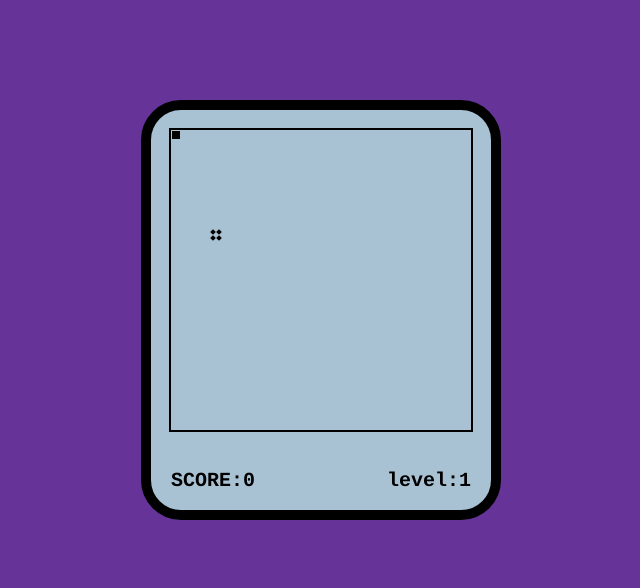
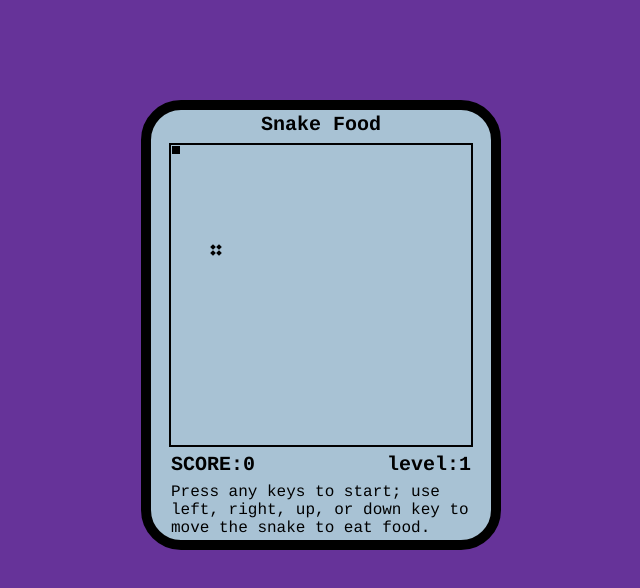
Before and after one commit to jianmingtu/SimpleTypeScriptGame, a website built with webpack: page src/index.html in a window 1280 px wide. Shown: the whole page, without its empty margins (319-959 px from the left). Built offline with nearby package versions, Linux system fonts and the light colour scheme.

```diff
--- a/package.json
+++ b/package.json
@@ -7,6 +7,7 @@
     "test": "echo \"Error: no test specified\" && exit 1",
     "build": "webpack --config webpack.prod.js",
     "start": "node server.js",
+    "dev": "webpack serve --open chrome.exe",
     "heroku-postbuild": "webpack --config webpack.prod.js"
   },
   "keywords": [],
--- a/src/index.html
+++ b/src/index.html
@@ -2,12 +2,17 @@
 <html lang="zh">
 <head>
     <meta charset="UTF-8">
-    <title>贪食蛇</title>
+    <title>Greedy Snake</title>
 </head>
 <body>
 
 <!--创建游戏的主容器-->
 <div id="main">
+
+    <div>
+        Snake Food
+    </div>
+
     <!--设置游戏的舞台-->
     <div id="stage">
         <!--设置蛇-->
@@ -37,6 +42,10 @@
         </div>
     </div>
 
+    <div id="description">
+        Press any keys to start; use left, right, up, or down key to move the snake to eat food.
+    </div>
+
 </div>
 
 
--- a/src/moduls/Snake.ts
+++ b/src/moduls/Snake.ts
@@ -33,7 +33,7 @@
         // X的值的合法范围0-290之间
         if(value < 0 || value > 290){
             // 进入判断说明蛇撞墙了
-            throw new Error('蛇撞墙了！');
+            throw new Error('Snake hits walls！');
         }
 
         // 修改x时，是在修改水平坐标，蛇在左右移动，蛇在向左移动时，不能向右掉头，反之亦然
--- a/src/style/index.less
+++ b/src/style/index.less
@@ -17,7 +17,7 @@
 //设置主窗口的样式
 #main{
   width: 360px;
-  height: 420px;
+  height: 450px;
   // 设置背景颜色
   background-color: @bg-color;
   // 设置居中
@@ -89,5 +89,14 @@
     display: flex;
     // 设置主轴的对齐方式
     justify-content: space-between;
+
+  }
+
+  #description {
+    width: 300px;
+    display: flex;
+    // 设置主轴的对齐方式
+    justify-content: space-between;
+    font: 16px "Courier";
   }
 }
```
Also changed, not shown: dist/bundle.js (deleted), dist/index.html (deleted).
